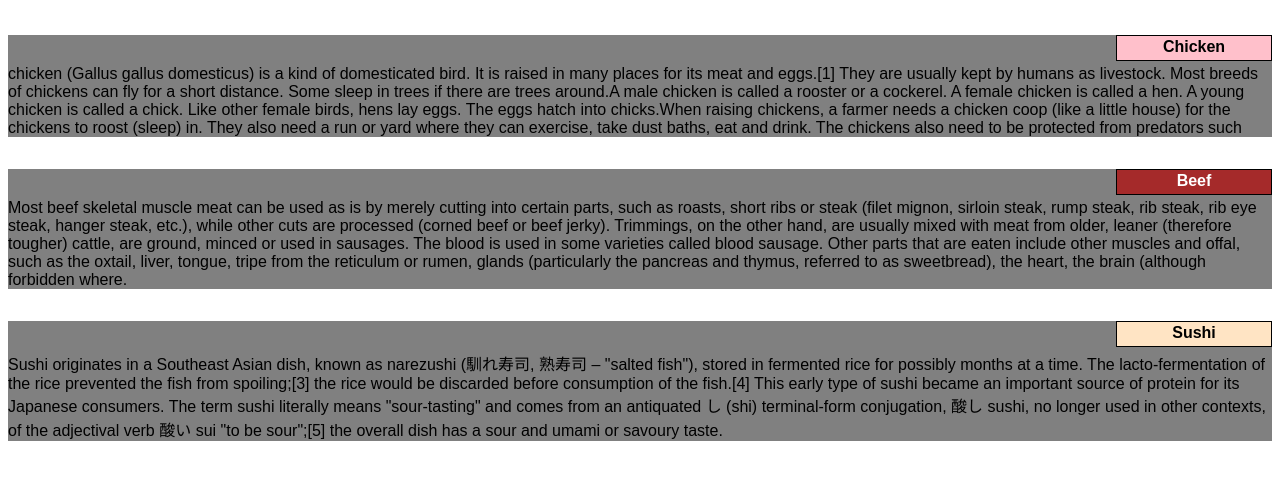
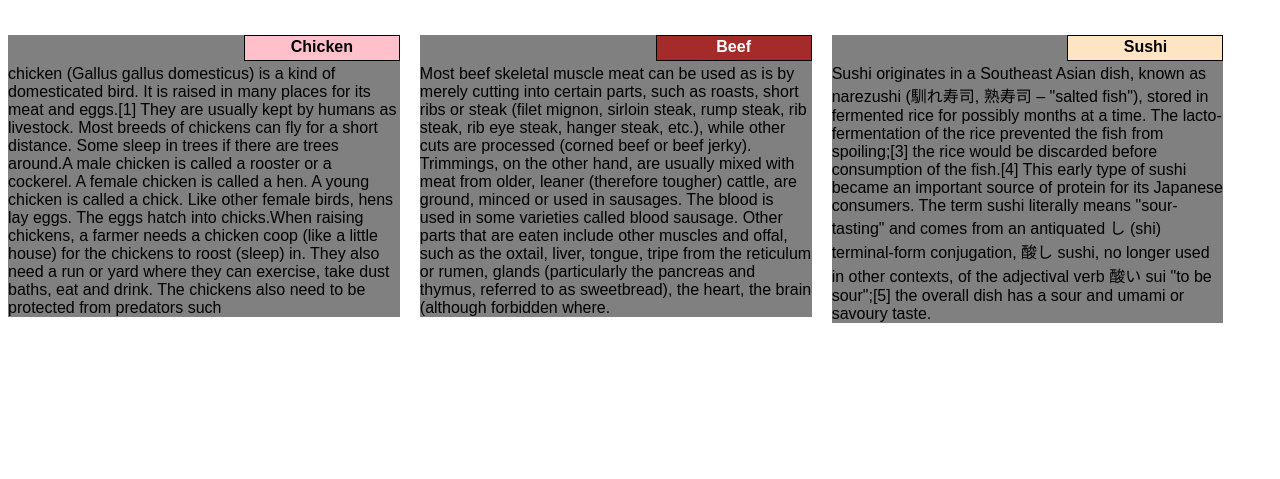
Before and after one commit to meghanath44/webpage, a plain HTML site: page index.html in a window 1280 px wide. Shown: the part 61-540 px from the top of the page. Drawn offline with Linux system fonts and the light colour scheme.

Commit message:
Update index.html

```diff
--- a/index.html
+++ b/index.html
@@ -40,10 +40,6 @@
     #p33{
         background-color: bisque;
     }
-     @media (min-width: 200px){
-        #p1,#p2,#p3{
-        width: 100%;
-    }
     </style>
 </head>
 <body>
```
